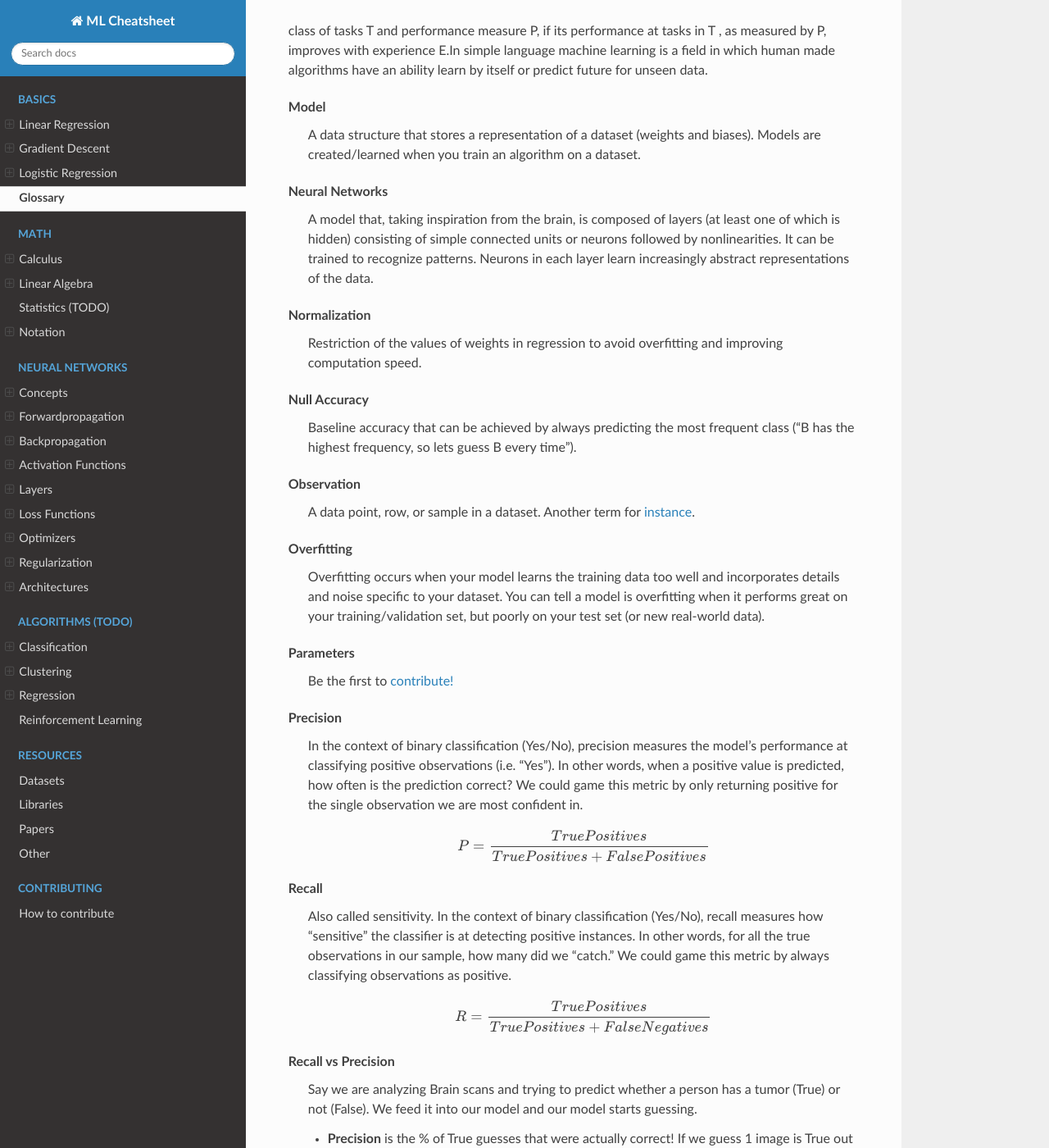
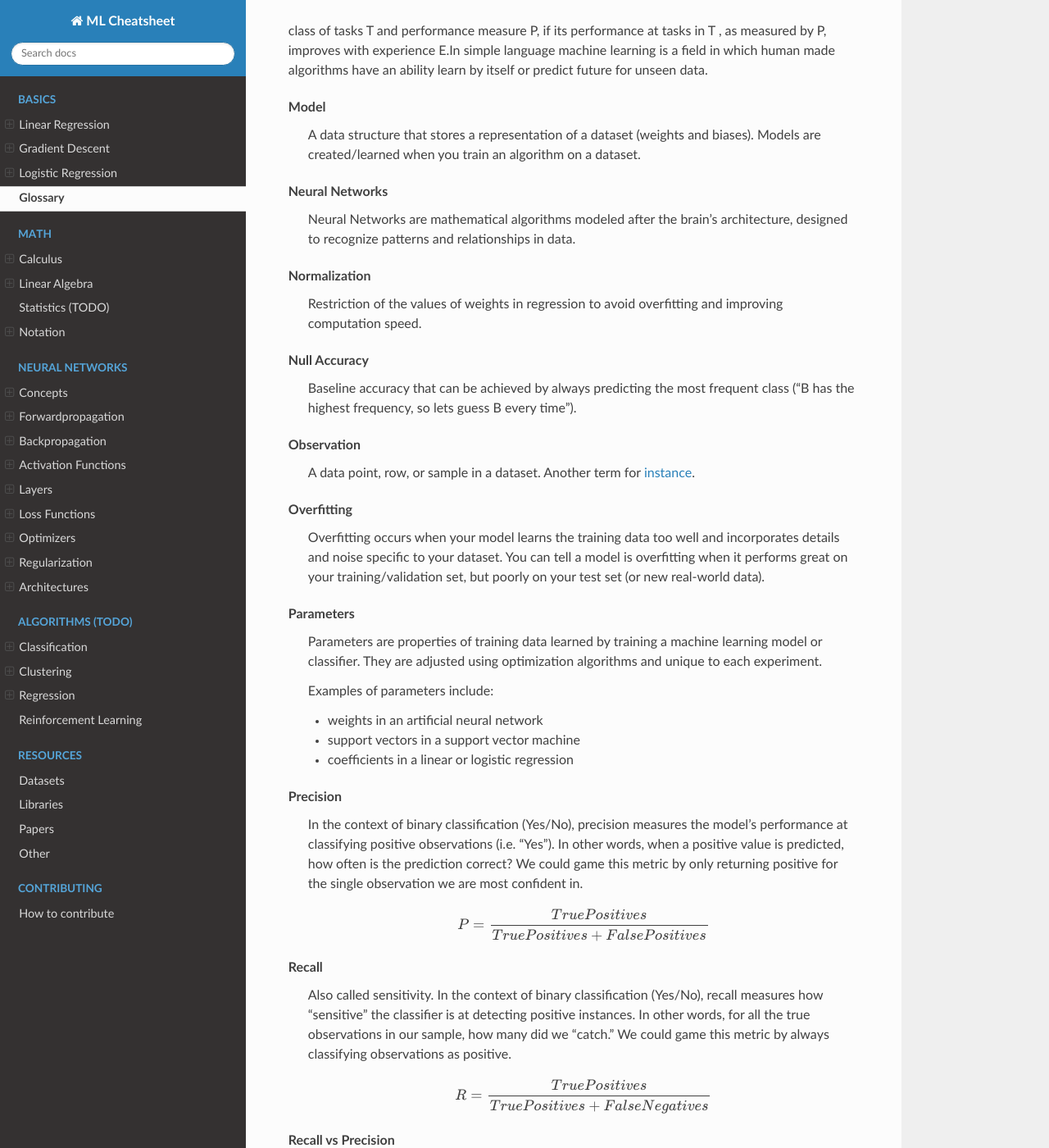
Before and after one commit to bfortuner/ml-glossary, a Sphinx documentation site: the page built from docs/glossary.rst, in a window 1280 px wide and 1400 px high, scrolled down 3405 px. Shown: the whole window at 82% size. Built offline with Sphinx 7.4.7 and the Read the Docs theme 2.0.0, drawn with Linux system fonts in a browser that asks for light colours; pages that are not in the unit, such as notebooks, are missing from menus; some of the changed text lies outside the part shown.

Commit message:
added to glossary and fixed syntax issues with activation_functions.py (#69)

```diff
--- a/docs/glossary.rst
+++ b/docs/glossary.rst
@@ -154,8 +154,7 @@ Model
 .. _glossary_neural_networks:
 
 Neural Networks
-  A model that, taking inspiration from the brain, is composed of layers (at least one of which is hidden) consisting of simple connected units or neurons followed by nonlinearities.
-  It can be trained to recognize patterns. Neurons in each layer learn increasingly abstract representations of the data.
+  Neural Networks are mathematical algorithms modeled after the brain's architecture, designed to recognize patterns and relationships in data.
 
 .. _glossary_normalization:
 
@@ -179,7 +178,14 @@ Overfitting
 .. _glossary_parameters:
 
 Parameters
-  Be the first to `contribute! <https://github.com/bfortuner/ml-cheatsheet>`__
+  Parameters are properties of training data learned by training a machine learning model or classifier. They are adjusted using optimization algorithms and unique to each experiment.
+
+  Examples of parameters include:
+
+  - weights in an artificial neural network
+  - support vectors in a support vector machine
+  - coefficients in a linear or logistic regression
+
 
 .. _glossary_precision:
 
@@ -216,7 +222,7 @@ Regression
 .. _glossary_regularization:
 
 Regularization
-  Contribute a definition!
+  Regularization is a technique utilized to combat the overfitting problem. This is achieved by adding a complexity term to the loss function that gives a bigger loss for more complex models
 
 .. _glossary_reinforcement_learning:
 
```
Also changed, not shown: 1 other file.
